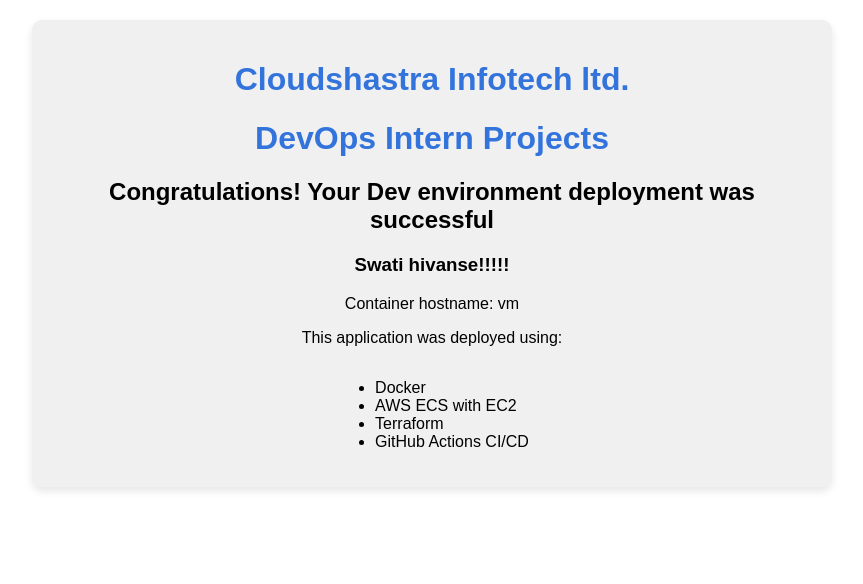
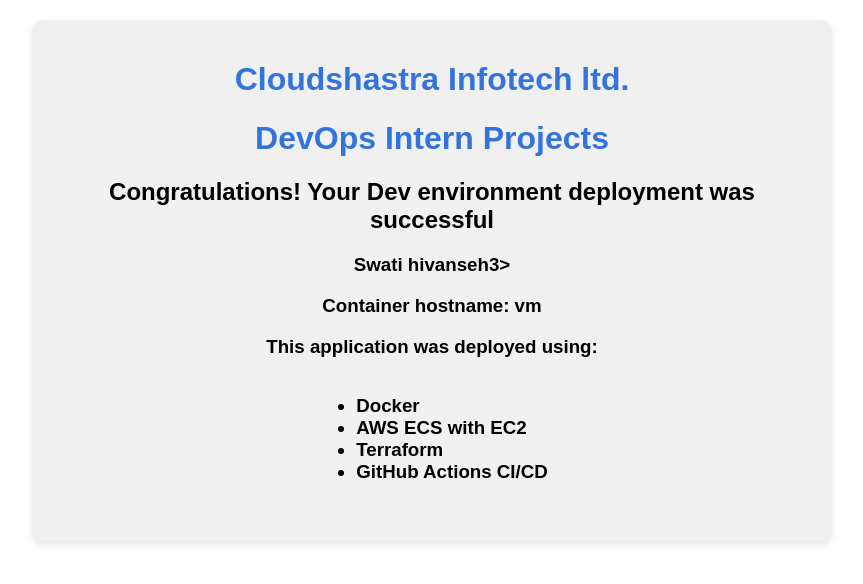
Before and after one commit to Swati59-cmd/AppRepoContainerzation, a Flask app: page / in a window 1280 px wide. Shown: the top 584 px of the page, without its empty margins (208-1071 px from the left). Run offline with Flask 2, Linux system fonts and the light colour scheme.

Commit message:
pushtorepo

```diff
--- a/templates/index.html
+++ b/templates/index.html
@@ -26,7 +26,7 @@
         <h1>Cloudshastra Infotech ltd.</h1>
         <h1>DevOps Intern Projects</h1>
         <h2>Congratulations! Your Dev environment deployment was successful</h2>
-        <h3>Swati hivanse!!!!!</h3>
+        <h3>Swati hivanseh3>
         <p>Container hostname: {{ hostname }}</p>
         <p>This application was deployed using:</p>
         <ul style="display: inline-block; text-align: left;">
```
